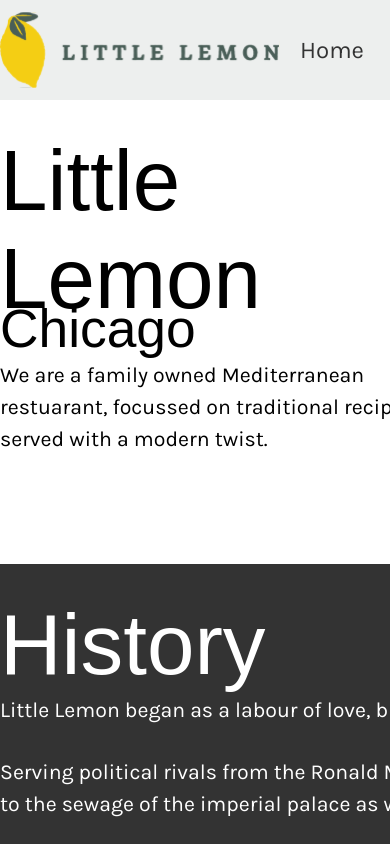
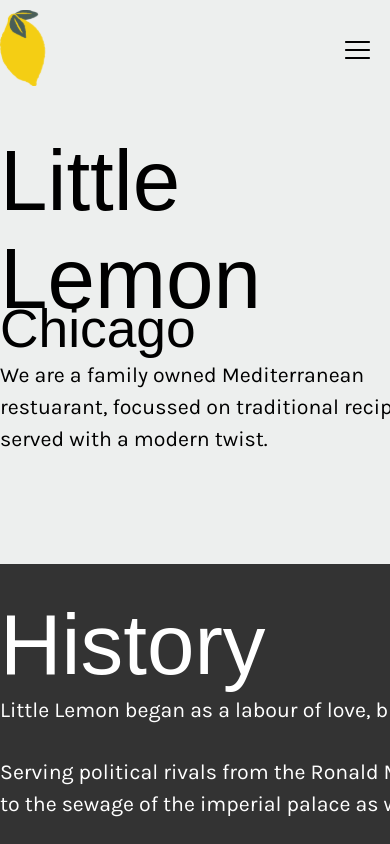
Before and after one commit to DanielPini/little-lemon-web-application, a React (Vite) app: page /about in a window 390 px wide. Shown: the top 844 px of the page. Built offline with nearby package versions, Linux system fonts and the light colour scheme; a web font is replaced by a local one.

Commit message:
Make header responsive

```diff
--- a/src/App.css
+++ b/src/App.css
@@ -2,4 +2,8 @@
   min-height: 100vh;
   display: grid;
   grid-template-rows: 100px 1fr 350px;
+  background: var(--highlight1);
 }
+
+@media only screen and (max-width: 700px) {
+}
--- a/src/components/footer/Footer.css
+++ b/src/components/footer/Footer.css
@@ -30,3 +30,6 @@ footer.footer {
   width: 70%;
   margin-left: auto;
 }
+
+@media only screen and (max-width: 700px) {
+}
--- a/src/components/header/Header.css
+++ b/src/components/header/Header.css
@@ -29,3 +29,49 @@ nav ul {
   list-style: none;
   padding-right: 5vw;
 }
+div.burger-button {
+  display: none;
+  width: 45px;
+  height: 100px;
+  padding-right: 20px;
+}
+div.burger-button img {
+  width: 100%;
+  height: 100%;
+}
+
+@media only screen and (max-width: 700px) {
+  .logo-wrapper {
+    width: 60px;
+    overflow-x: clip;
+  }
+  nav {
+    position: absolute;
+    top: 0;
+    left: 0;
+    width: 100vw;
+  }
+  nav div.burger-button {
+    display: block;
+    margin-left: auto;
+  }
+  nav ul {
+    display: none;
+  }
+  nav ul.isOpen {
+    position: absolute;
+    padding-bottom: 50px !important;
+    background: var(--highlight1);
+    z-index: 2;
+    display: inline-block;
+    align-items: center;
+    justify-content: space-between;
+    height: unset;
+    flex-flow: column nowrap;
+    width: 100vw;
+  }
+  nav ul li {
+    text-align: center;
+    line-height: 2;
+  }
+}
--- a/src/components/header/Header.jsx
+++ b/src/components/header/Header.jsx
@@ -1,5 +1,7 @@
+import { useState } from "react";
 import "./Header.css";
 import Logo from "/src/assets/Logo.svg";
+import Burger from "/src/assets/hamburger-menu.svg";
 import { NavLink } from "react-router-dom";
 
 function Header() {
@@ -9,12 +11,24 @@ function Header() {
     fontWeight: isActive ? "bold" : "normal",
   });
 
+  const [isOpen, setIsOpen] = useState(false);
+
+  const handleClick = () => {
+    setIsOpen(!isOpen);
+    console.log("clicked");
+  };
+
   return (
     <header className="header">
       <div className="header-wrapper">
-        <img src={Logo} alt="Little Lemon Logo" />
+        <div className="logo-wrapper">
+          <img src={Logo} alt="Little Lemon Logo" className="logo" />
+        </div>
         <nav>
-          <ul>
+          <div className="burger-button" onClick={handleClick} role="button">
+            <img src={Burger} alt="" />
+          </div>
+          <ul className={isOpen ? "isOpen" : ""}>
             <li>
               <NavLink style={navLinkStyles} to="/">
                 Home
```
Also changed, not shown: src/assets/hamburger-menu.svg (renamed from src/assets/hamburger menu_.svg).
